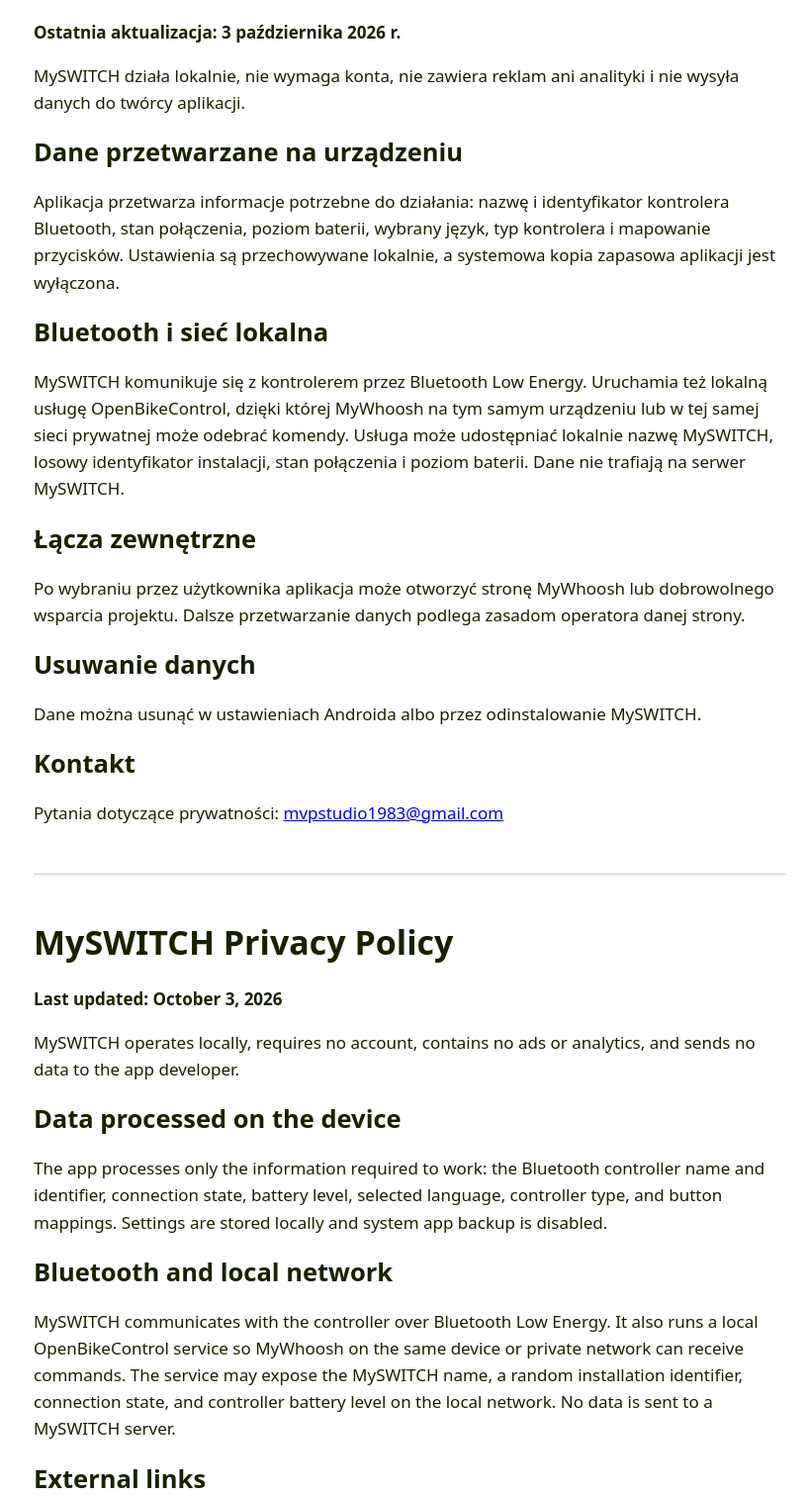
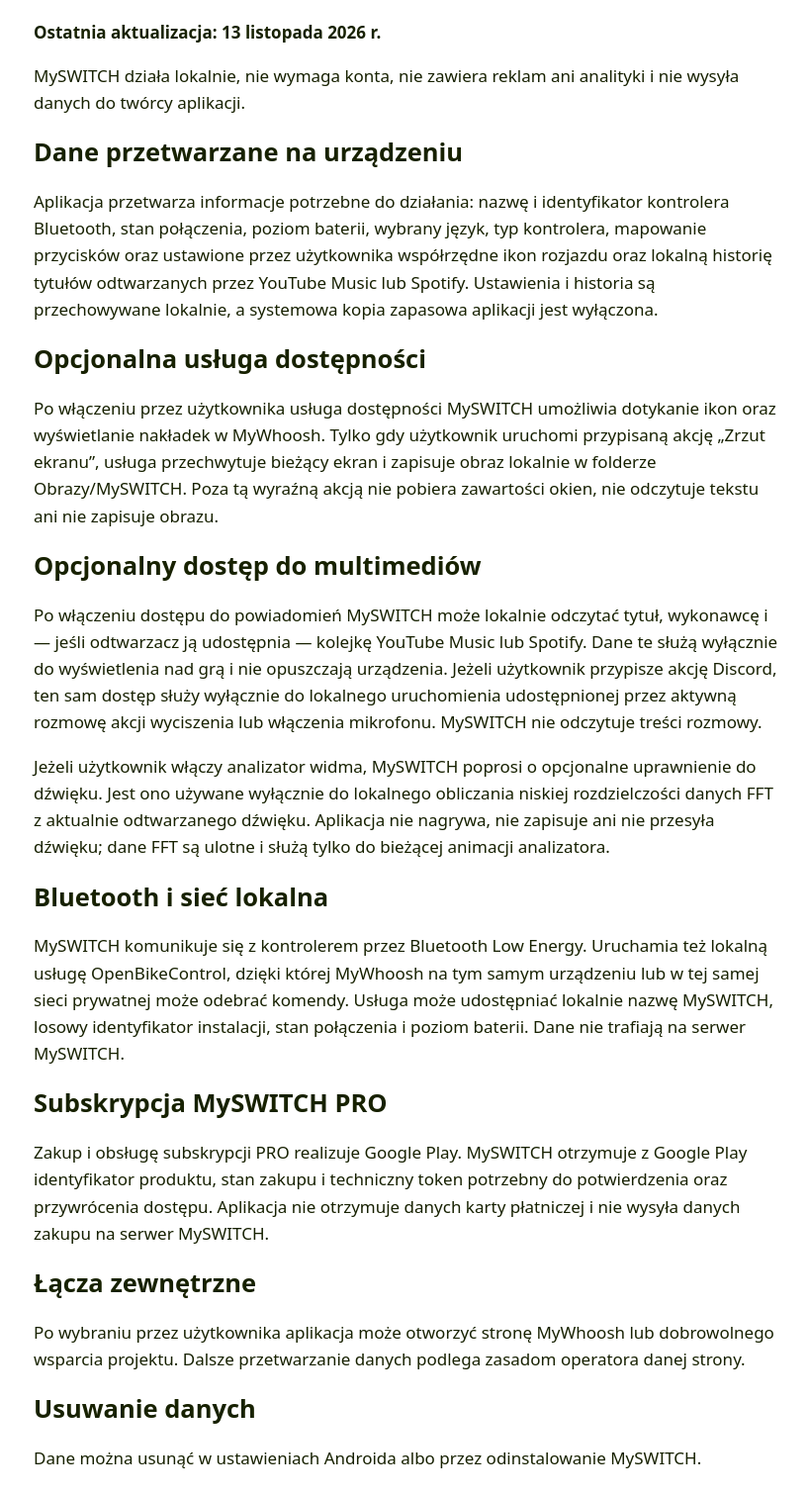
Before and after one commit to MvpStudio1983/privacy-policy, a plain HTML site: page index.html in a window 1280 px wide. Shown: the part 85-1597 px from the top of the page at 99% size, without its empty margins (226-1043 px from the left). Drawn offline with Linux system fonts and the light colour scheme.

Commit message:
Update MySWITCH privacy policy for 1.4.0

```diff
--- a/index.html
+++ b/index.html
@@ -12,20 +12,45 @@
 </head>
 <body>
   <h1>Polityka prywatności MySWITCH</h1>
-  <p><strong>Ostatnia aktualizacja: 3 października 2026 r.</strong></p>
+  <p><strong>Ostatnia aktualizacja: 13 listopada 2026 r.</strong></p>
   <p>MySWITCH działa lokalnie, nie wymaga konta, nie zawiera reklam ani
   analityki i nie wysyła danych do twórcy aplikacji.</p>
   <h2>Dane przetwarzane na urządzeniu</h2>
   <p>Aplikacja przetwarza informacje potrzebne do działania: nazwę i
   identyfikator kontrolera Bluetooth, stan połączenia, poziom baterii, wybrany
-  język, typ kontrolera i mapowanie przycisków. Ustawienia są przechowywane
-  lokalnie, a systemowa kopia zapasowa aplikacji jest wyłączona.</p>
+  język, typ kontrolera, mapowanie przycisków oraz ustawione przez użytkownika
+  współrzędne ikon rozjazdu oraz lokalną historię tytułów odtwarzanych przez
+  YouTube Music lub Spotify. Ustawienia i historia są przechowywane lokalnie,
+  a systemowa kopia zapasowa aplikacji jest wyłączona.</p>
+  <h2>Opcjonalna usługa dostępności</h2>
+  <p>Po włączeniu przez użytkownika usługa dostępności MySWITCH umożliwia
+  dotykanie ikon oraz wyświetlanie nakładek w MyWhoosh. Tylko gdy użytkownik
+  uruchomi przypisaną akcję „Zrzut ekranu”, usługa przechwytuje bieżący ekran
+  i zapisuje obraz lokalnie w folderze Obrazy/MySWITCH. Poza tą wyraźną akcją
+  nie pobiera zawartości okien, nie odczytuje tekstu ani nie zapisuje obrazu.</p>
+  <h2>Opcjonalny dostęp do multimediów</h2>
+  <p>Po włączeniu dostępu do powiadomień MySWITCH może lokalnie odczytać tytuł,
+  wykonawcę i — jeśli odtwarzacz ją udostępnia — kolejkę YouTube Music lub
+  Spotify. Dane te służą wyłącznie do wyświetlenia nad grą i nie opuszczają
+  urządzenia. Jeżeli użytkownik przypisze akcję Discord, ten sam dostęp służy
+  wyłącznie do lokalnego uruchomienia udostępnionej przez aktywną rozmowę akcji
+  wyciszenia lub włączenia mikrofonu. MySWITCH nie odczytuje treści rozmowy.</p>
+  <p>Jeżeli użytkownik włączy analizator widma, MySWITCH poprosi o opcjonalne
+  uprawnienie do dźwięku. Jest ono używane wyłącznie do lokalnego obliczania
+  niskiej rozdzielczości danych FFT z aktualnie odtwarzanego dźwięku. Aplikacja
+  nie nagrywa, nie zapisuje ani nie przesyła dźwięku; dane FFT są ulotne i
+  służą tylko do bieżącej animacji analizatora.</p>
   <h2>Bluetooth i sieć lokalna</h2>
   <p>MySWITCH komunikuje się z kontrolerem przez Bluetooth Low Energy. Uruchamia
   też lokalną usługę OpenBikeControl, dzięki której MyWhoosh na tym samym
   urządzeniu lub w tej samej sieci prywatnej może odebrać komendy. Usługa może
   udostępniać lokalnie nazwę MySWITCH, losowy identyfikator instalacji, stan
   połączenia i poziom baterii. Dane nie trafiają na serwer MySWITCH.</p>
+  <h2>Subskrypcja MySWITCH PRO</h2>
+  <p>Zakup i obsługę subskrypcji PRO realizuje Google Play. MySWITCH otrzymuje
+  z Google Play identyfikator produktu, stan zakupu i techniczny token potrzebny
+  do potwierdzenia oraz przywrócenia dostępu. Aplikacja nie otrzymuje danych
+  karty płatniczej i nie wysyła danych zakupu na serwer MySWITCH.</p>
   <h2>Łącza zewnętrzne</h2>
   <p>Po wybraniu przez użytkownika aplikacja może otworzyć stronę MyWhoosh lub
   dobrowolnego wsparcia projektu. Dalsze przetwarzanie danych podlega zasadom
@@ -39,20 +64,46 @@
   <hr>
 
   <h1 lang="en">MySWITCH Privacy Policy</h1>
-  <p lang="en"><strong>Last updated: October 3, 2026</strong></p>
+  <p lang="en"><strong>Last updated: November 13, 2026</strong></p>
   <p lang="en">MySWITCH operates locally, requires no account, contains no ads
   or analytics, and sends no data to the app developer.</p>
   <h2 lang="en">Data processed on the device</h2>
   <p lang="en">The app processes only the information required to work: the
   Bluetooth controller name and identifier, connection state, battery level,
-  selected language, controller type, and button mappings. Settings are stored
-  locally and system app backup is disabled.</p>
+  selected language, controller type, button mappings, and route-icon
+  coordinates set by the user, and a local history of titles played by YouTube
+  Music or Spotify. Settings and history are stored locally and system app
+  backup is disabled.</p>
+  <h2 lang="en">Optional accessibility service</h2>
+  <p lang="en">When enabled by the user, the MySWITCH accessibility service
+  performs requested taps and displays overlays in MyWhoosh. Only when the user
+  invokes the assigned Screenshot action does it capture the current screen and
+  save the image locally in Pictures/MySWITCH. Outside that explicit action it
+  does not retrieve window content, read on-screen text, or save screen images.</p>
+  <h2 lang="en">Optional media access</h2>
+  <p lang="en">When notification access is enabled, MySWITCH can locally read
+  the title, artist, and—if the player exposes it—the YouTube Music or Spotify
+  queue. This data is used only for the overlay and never leaves the device.
+  If the user maps the Discord action, the same access is used only to invoke
+  the microphone mute or unmute action exposed by an active call notification.
+  MySWITCH does not read call content.</p>
+  <p lang="en">If the user enables the spectrum analyzer, MySWITCH requests the
+  optional audio permission. It is used only to calculate low-resolution FFT
+  data locally from currently playing audio. The app does not record, store, or
+  transmit audio; FFT data is ephemeral and is used only for the live spectrum
+  animation.</p>
   <h2 lang="en">Bluetooth and local network</h2>
   <p lang="en">MySWITCH communicates with the controller over Bluetooth Low
   Energy. It also runs a local OpenBikeControl service so MyWhoosh on the same
   device or private network can receive commands. The service may expose the
   MySWITCH name, a random installation identifier, connection state, and
   controller battery level on the local network. No data is sent to a MySWITCH
+  server.</p>
+  <h2 lang="en">MySWITCH PRO subscription</h2>
+  <p lang="en">Google Play processes the purchase and management of the PRO
+  subscription. MySWITCH receives the product identifier, purchase status, and
+  technical token needed to acknowledge and restore access. The app does not
+  receive payment-card details and does not send purchase data to a MySWITCH
   server.</p>
   <h2 lang="en">External links</h2>
   <p lang="en">When requested by the user, the app may open the MyWhoosh page
```
